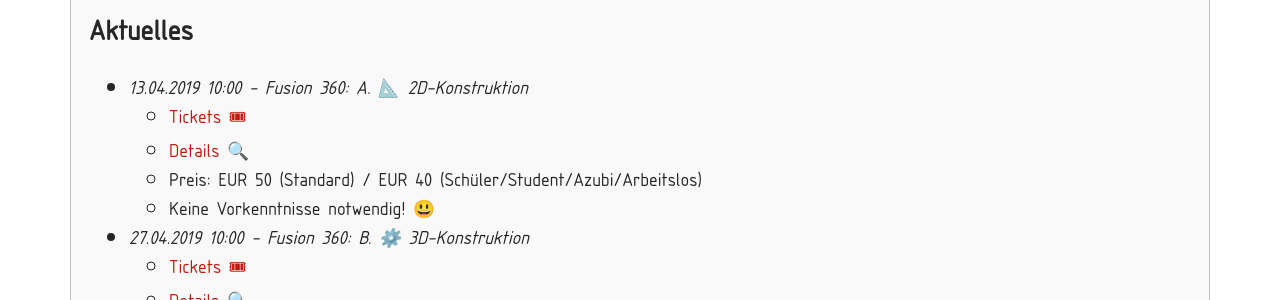
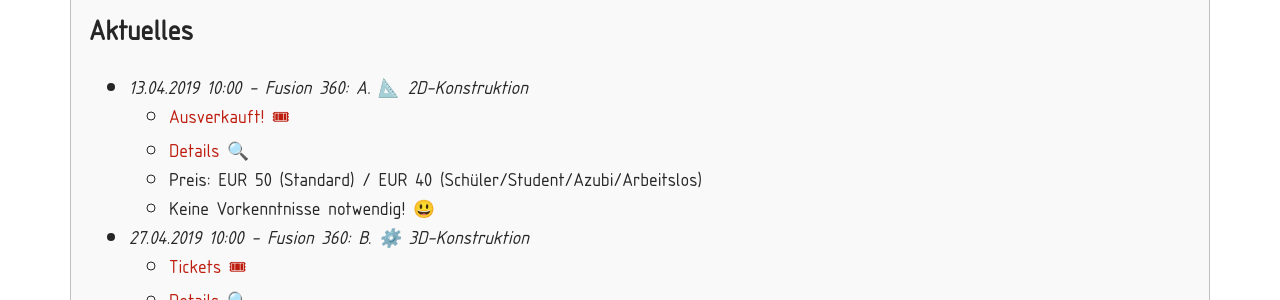
Before and after one commit to 17o2/17o2.github.io, a Jekyll site: the page built from _pages/90_happylab.md, in a window 1280 px wide and 900 px high. Shown: the part 236-536 px from the top of the window. Built offline with Jekyll 4.4.1, drawn with Linux system fonts in a browser that asks for light colours; nearby versions of some CDN libraries.

Commit message:
ausverkauft

```diff
--- a/_pages/90_happylab.md
+++ b/_pages/90_happylab.md
@@ -8,7 +8,7 @@
 ## Aktuelles
 
 * *13.04.2019 10:00 - Fusion 360: A. 📐 2D-Konstruktion*
-  * [Tickets 🎟](https://www.eventbrite.com/e/fusion-360-workshop-2d-konstruktion-tickets-59287062199)
+  * [Ausverkauft! 🎟](https://www.eventbrite.com/e/fusion-360-workshop-2d-konstruktion-tickets-59287062199)
   * [Details 🔍](/happylab/details)
   * Preis: EUR 50 (Standard) / EUR 40 (Schüler/Student/Azubi/Arbeitslos)
   * Keine Vorkenntnisse notwendig! 😃
```
Also changed, not shown: _pages/91_happylab_details.md (+1 -1 lines).
